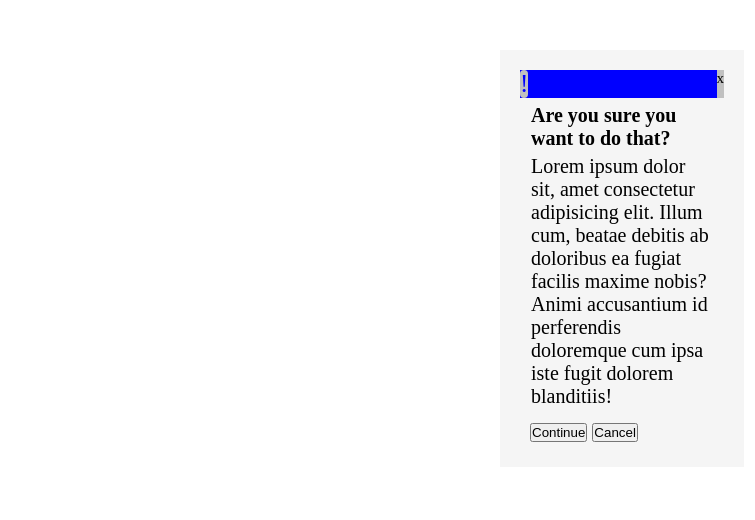
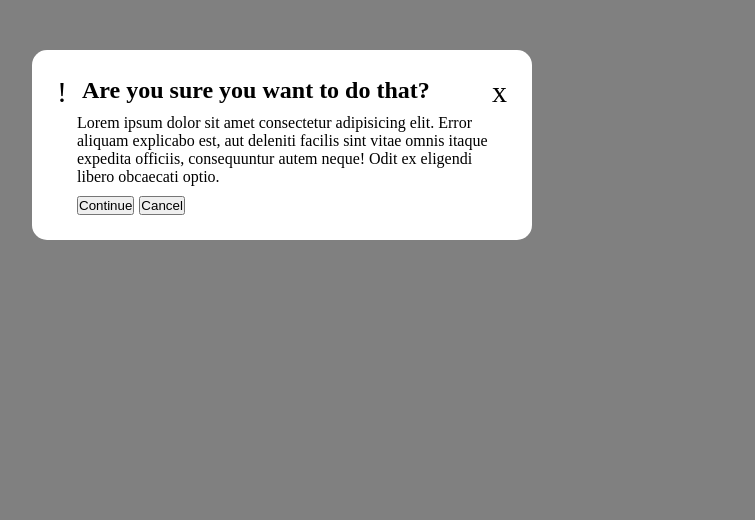
Before and after one commit to obetdelacruz/css-flexbox-assignment, a plain HTML site: page a-common-modal-style/index.html in a window 1280 px wide. Shown: the whole page, without its empty margins (18-773 px from the left). Drawn offline with Linux system fonts and the light colour scheme.

Commit message:
update of modal assignment

```diff
--- a/a-common-modal-style/index.html
+++ b/a-common-modal-style/index.html
@@ -5,37 +5,31 @@
     <meta http-equiv="X-UA-Compatible" content="IE=edge" />
     <meta name="viewport" content="width=device-width, initial-scale=1.0" />
     <link rel="stylesheet" href="styles.css" />
-    <title>Document</title>
+    <title>A Common Modal Style</title>
   </head>
   <body>
-    <header class="modal-container">
-      <section class="main-modal">
-        <div class="icons">
+    <section class="card">
+      <div class="exclamation-icon">!</div>
 
-        <div class="exclamation-button">
-          <span>!</span>
-        </div>
+      <div class="content">
+        <div class="content-container">
+          <h1 class="content-question">Are you sure you want to do that?</h1>
+          <p class="content-paragraph">
+            Lorem ipsum dolor sit amet consectetur adipisicing elit. Error
+            aliquam explicabo est, aut deleniti facilis sint vitae omnis itaque
+            expedita officiis, consequuntur autem neque! Odit ex eligendi libero
+            obcaecati optio.
 
-        <div class="close-button">
-          <span>x</span>
+            <div class="buttons">
+              <button class="continue-button">Continue</button>
+              <button class="cancel-button">Cancel</button>
+            </div>
+          </p>
         </div>
       </div>
-        <div class="paragraph-part">
-          <p class="question">Are you sure you want to do that?
-          </p>
-          <p class="lorem">
-            Lorem ipsum dolor sit, amet consectetur adipisicing elit. Illum cum,
-            beatae debitis ab doloribus ea fugiat facilis maxime nobis? Animi
-            accusantium id perferendis doloremque cum ipsa iste fugit dolorem
-            blanditiis!
-          </p>
-        </div>
 
-        <div class="button2">
-          <button class="continue-button">Continue</button>
-          <button class="cancel-button">Cancel</button></p>
-        </div>
-      </section>
-    </header>
+      <div class="close-icon">x</div>
+
+    </section>
   </body>
 </html>
--- a/a-common-modal-style/styles.css
+++ b/a-common-modal-style/styles.css
@@ -6,58 +6,49 @@
   box-sizing: border-box;
 }
 
-.modal-container {
-  padding: 30px;
+body {
+  background-color: grey;
+}
+.card {
+  background-color: white;
   display: flex;
-  justify-content: center;
+  width: 500px;
+  display: flex;
+
+  margin: 50px;
+  padding: 25px;
+  border-radius: 15px;
 }
 
-.main-modal {
-  width: 20%;
-  padding: 20px;
-  margin: 20px;
-  background-color: whitesmoke;
-  display: flex;
-  justify-content: center;
-  flex-direction: column;
+.content-container {
+  margin-top: 2px;
+  margin-left: 10px;
 }
 
-.icons {
-  display: flex;
-  justify-content: space-between;
-  background-color: blue;
+.content-question {
+  margin-bottom: 10px;
+  margin-left: 5px;
 }
 
-.exclamation-button {
-  background-color: silver;
-  border-radius: 50px;
-  color: blue;
-  font-size: 25px;
+.content-paragraph {
+  margin-bottom: 10px;
 }
 
-.close-button {
-  background-color: silver;
-  font-size: 15px;
+.exclamation-icon {
+  font-size: 30px;
 }
 
-.paragraph-part {
-  margin: 1px;
-  font-size: 20px;
+.close-icon {
+  font-size: 30px;
 }
 
-.question {
-  margin: 5px 10px;
-  font-weight: bold;
-}
+.buttons {
+  height: 100%;
+  gap: 5px;
 
-.lorem {
-  margin: 5px 10px;
-}
-
-.button2 {
-  margin: 5px 10px;
-  font-weight: bold;
-  font-size: 20px;
+  display: flex;
+  justify-content: flex-start;
+  flex-direction: row;
 }
 
 .continue-button:hover {
--- a/a-very-common-website-feature/styles.css
+++ b/a-very-common-website-feature/styles.css
@@ -0,0 +1,15 @@
+* {
+  padding: 0;
+  margin: 0;
+  box-sizing: border-box;
+}
+
+h1 {
+  text-align: center;
+}
+
+.plantTypes {
+  background-color: red;
+  display: flex;
+  justify-content: space-between;
+}
```
Also changed, not shown: a-very-common-website-feature/index.html (+21 -0 lines).
